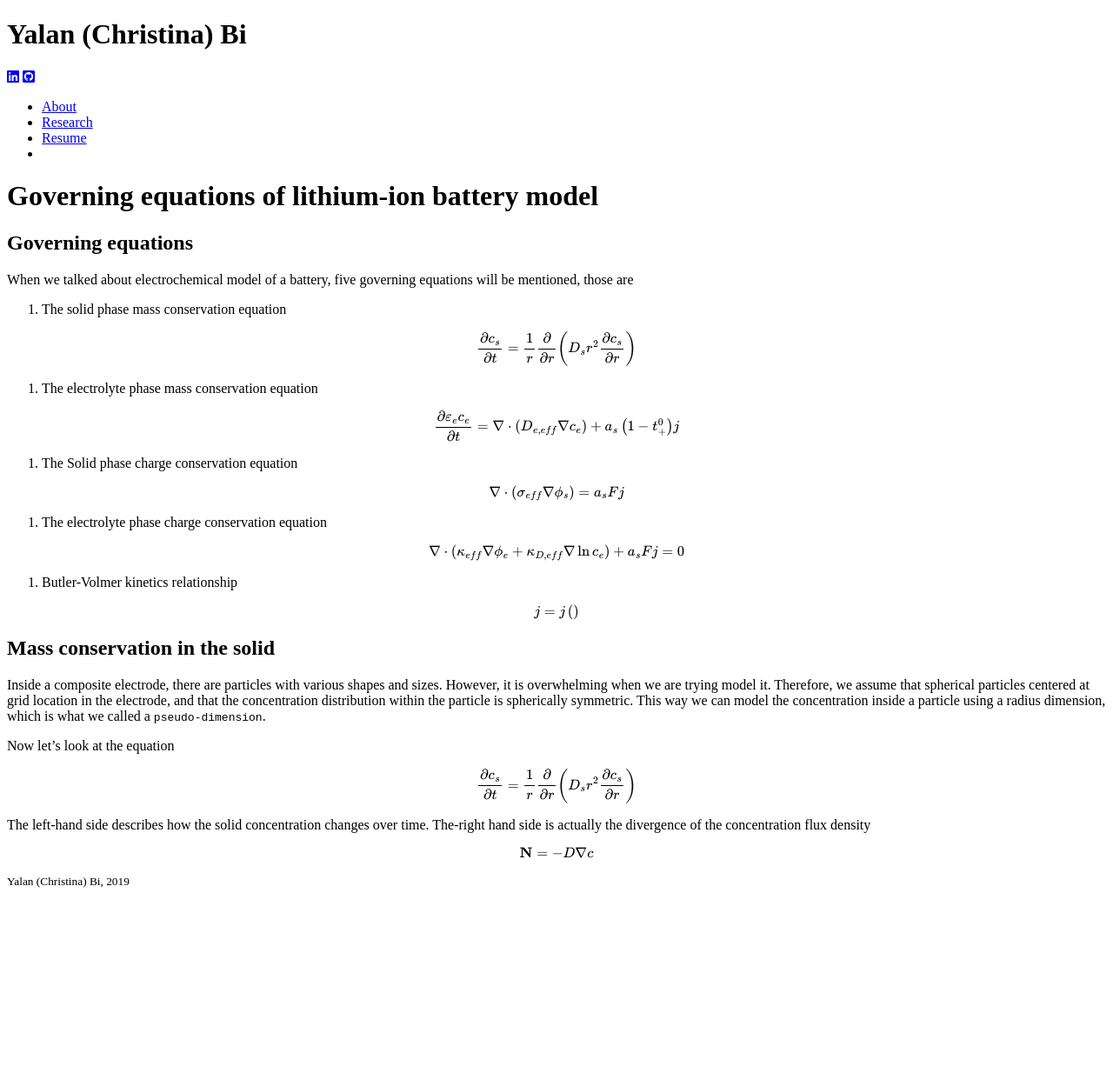
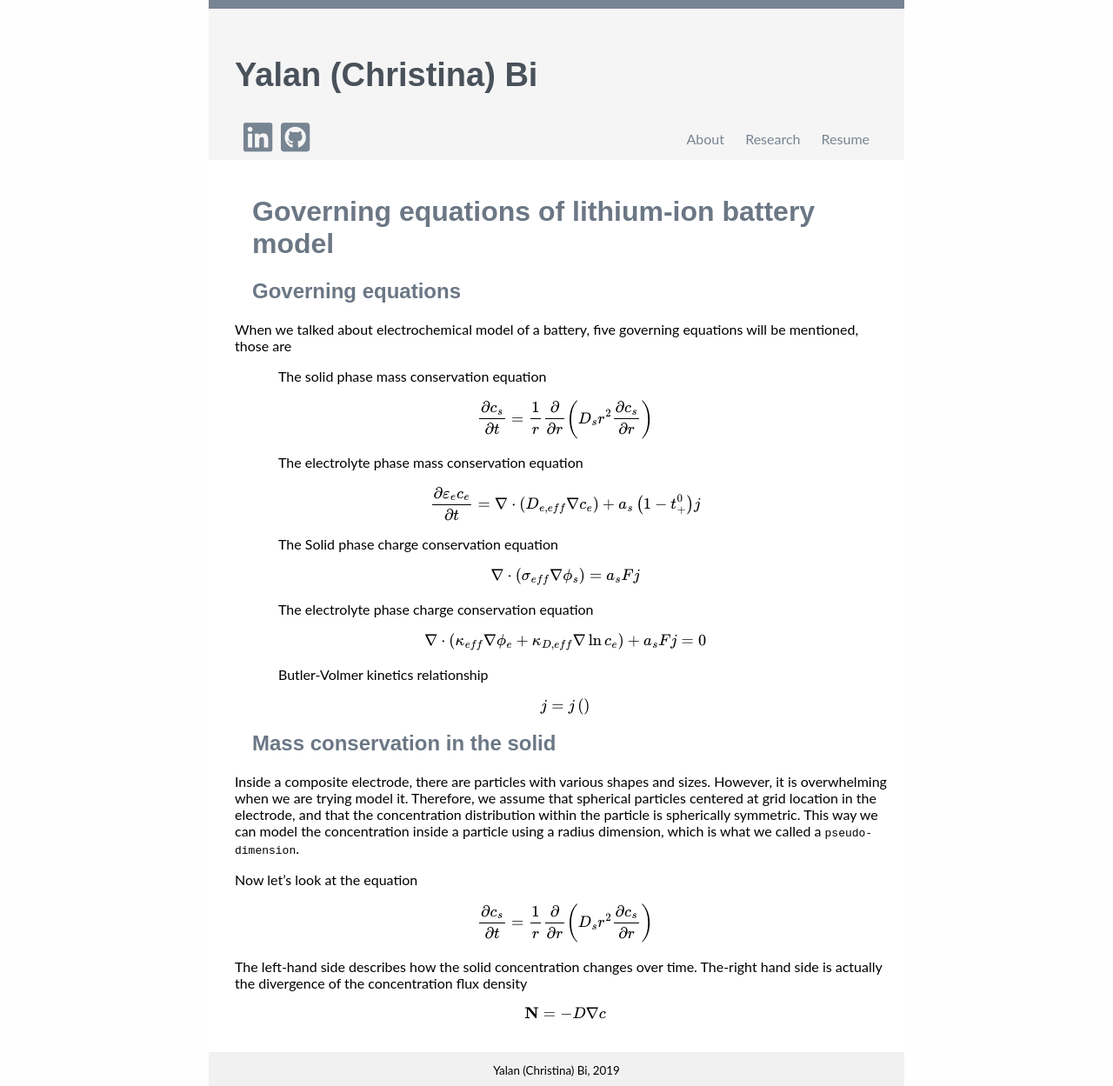
Before and after one commit to Christinabi/Christinabi.github.io, a Jekyll site: the page built from governingEquation_Explained.md, in a window 1280 px wide. Shown: the whole page at 87% size. Built offline with Jekyll 4.4.1, drawn with Linux system fonts in a browser that asks for light colours; nearby versions of some CDN libraries; formulas are drawn with MathJax 3; our own code applies the rules of GitHub Pages for plain Markdown files; before the commit the page ends 1030 px from its top, so only the background shows below that.

Commit message:
Update head.html

```diff
--- a/_includes/head.html
+++ b/_includes/head.html
@@ -1,7 +1,7 @@
 <head>
     <meta charset="utf-8">
     <title>Notes on modeling</title>
-    <link rel="stylesheet" type="text/css" href="{{css/style.css" | prepend: site.baseurl }}">
+    <link rel="stylesheet" type="text/css" href="{{"/css/style.css" | prepend: site.baseurl }}">
     <link rel="stylesheet" href="https://use.fontawesome.com/releases/v5.11.2/css/all.css" integrity="sha384-KA6wR/X5RY4zFAHpv/CnoG2UW1uogYfdnP67Uv7eULvTveboZJg0qUpmJZb5VqzN" crossorigin="anonymous">
     <script src="js/html5shiv.js"></script>
   </head>
```
